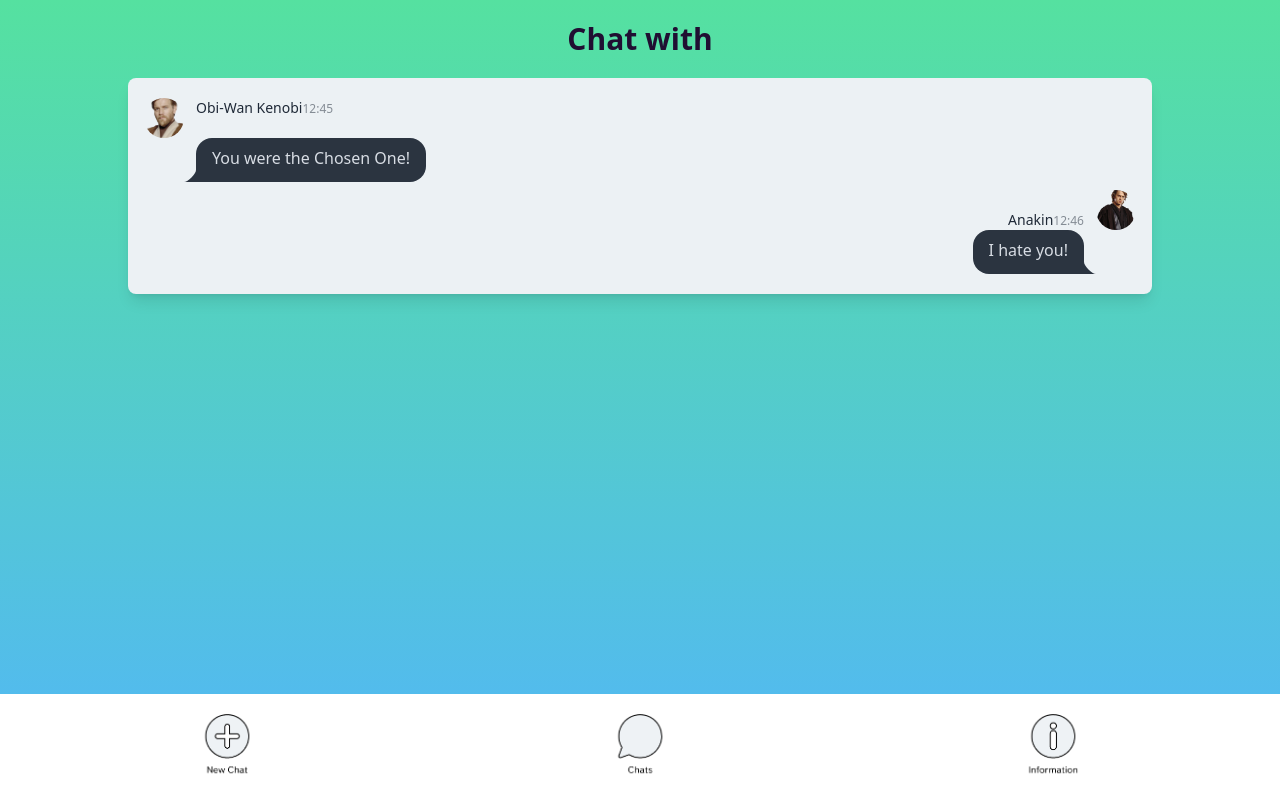
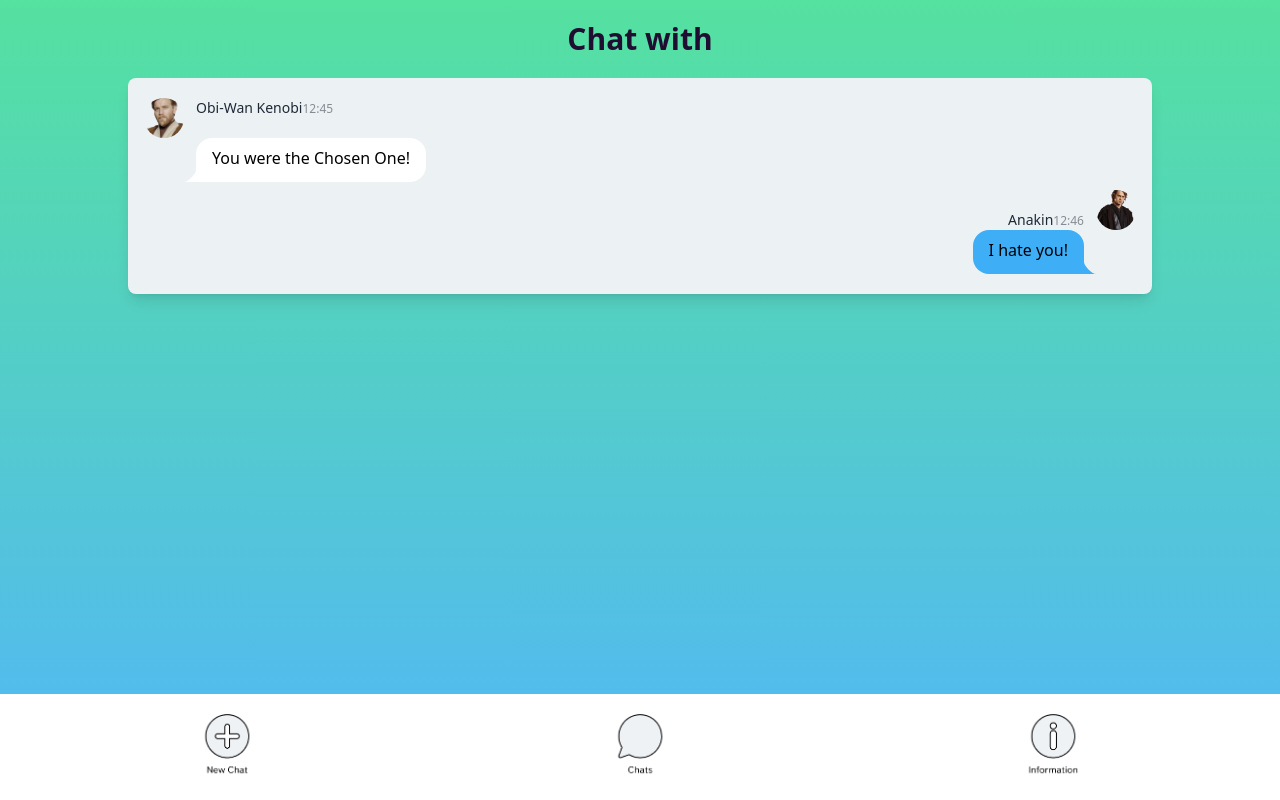
Before and after one commit to MichelMeyer19/whisperweb, a React (Vite) app: page /chat in a window 1280 px wide. Built offline with nearby package versions, Linux system fonts and the light colour scheme.

Commit message:
Fixing colors for chat container background and chat-bubbles

```diff
--- a/src/components/molecules/ChatMessageDetail.jsx
+++ b/src/components/molecules/ChatMessageDetail.jsx
@@ -3,16 +3,9 @@
 import React from "react";
 import Avatar from "../atoms/Avatar";
 
-const ChatMessageDetail = ({
-  isStart,
-  userName,
-  time,
-  message,
-  isDelivered,
-  isSeen,
-  avatarSrc,
-}) => {
+const ChatMessageDetail = ({ isStart, userName, time, message, avatarSrc }) => {
   const chatClass = isStart ? "chat-start" : "chat-end";
+  const bubbleClass = isStart ? "bg-white text-black" : "bg-blue text-black";
 
   return (
     <div className={`chat ${chatClass}`}>
@@ -21,10 +14,8 @@ const ChatMessageDetail = ({
         {userName}
         <time className="text-xs opacity-50">{time}</time>
       </div>
-      <div className="chat-bubble ">{message}</div>
+      <div className={`chat-bubble ${bubbleClass}`}>{message}</div>
       <div className="chat-footer opacity-50"></div>
-      {/* You can add any additional content specific to ChatMessageDetail */}
-      {/* For example: */}
     </div>
   );
 };
--- a/src/components/molecules/ChatMessageOverview.jsx
+++ b/src/components/molecules/ChatMessageOverview.jsx
@@ -10,7 +10,7 @@ import MsgText from "../atoms/MsgText";
 const ChatMessageOverview = ({ topic, userName, message }) => {
   return (
     <Link to="/chat" className="w-11/12 max-w-4xl">
-      <div className="flex flex-col items-start justify-center bg-white m-5 p-5 rounded shadow-lg">
+      <div className="flex flex-col items-start justify-center bg-dorian m-5 p-5 rounded shadow-lg">
         <TopicText text={topic} />
         <UsrName text={userName} />
         <div className="line-clamp-1">
```
